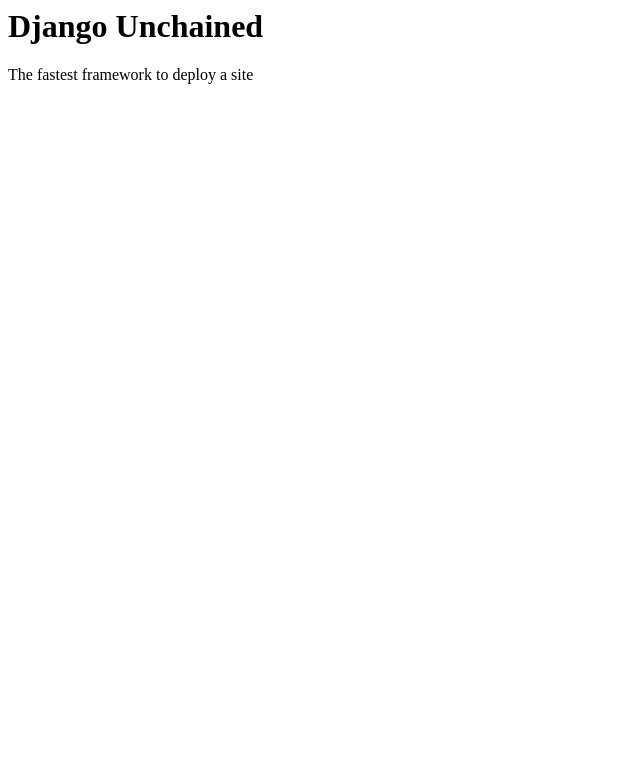
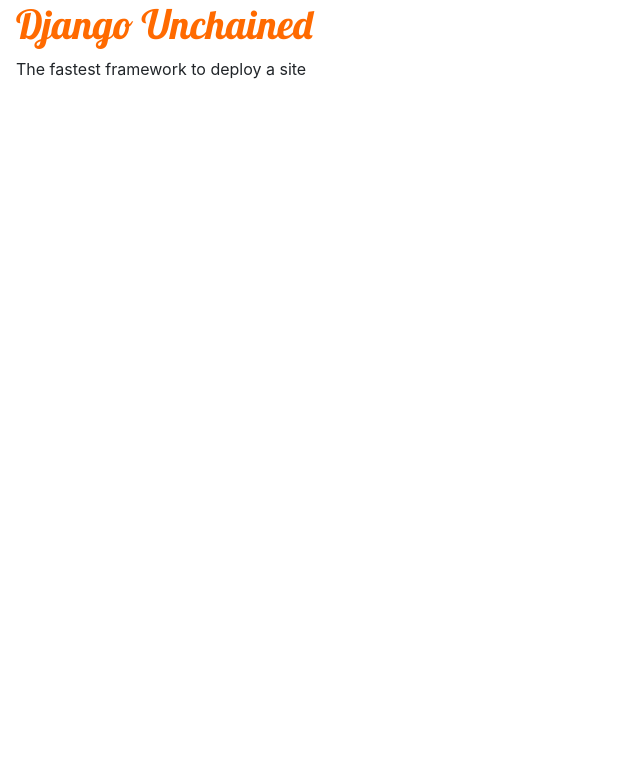
Before and after one commit to chronarchitect/django-unchained, a Django app: page / in a window 1280 px wide. Shown: the top 783 px of the page, without its empty margins (0-640 px from the left). Run offline with Django 3.2, Linux system fonts and the light colour scheme; data that the repository does not hold is empty; some libraries are stand-ins or nearby versions.

Commit message:
Added CSS

```diff
--- /dev/null
+++ b/blog/static/css/blog.css
@@ -0,0 +1,8 @@
+body{
+	padding-left: 1em;
+}
+
+h1 a, h2 a {
+	color: #ff6a00;
+	font-family: 'Lobster', cursive;
+}
--- a/blog/templates/blog/post_list.html
+++ b/blog/templates/blog/post_list.html
@@ -1,10 +1,25 @@
-<html>
+<!doctype html>
+{% load static %}
+<html lang="en">
 	<head>
 		<title>Django Unchained</title>
+
+		<!-- REQUIRED meta tags -->
+		<meta charset="utf-8">
+		<meta name="viewport" content="width=device-width, initial-scale=1, shrink-to-fit=no">
 		<meta name="author" content="chronarchitect">
+
+		<!-- Bootsrap CSS -->
+		<link rel="stylesheet" href="https://stackpath.bootstrapcdn.com/bootstrap/4.3.1/css/bootstrap.min.css" integrity="sha384-ggOyR0iXCbMQv3Xipma34MD+dH/1fQ784/j6cY/iJTQUOhcWr7x9JvoRxT2MZw1T" crossorigin="anonymous">
+
+		<!-- Google Fonts -->
+		<link href="https://fonts.googleapis.com/css?family=Lobster" rel="stylesheet">
+
+		<!-- My CSS -->
+		<link rel="stylesheet" href="{%static 'css/blog.css' %}">
 	</head>
 	<body>
-		<h1>Django Unchained</h1>
+		<h1><a href="">Django Unchained</a></h1>
 		<p>The fastest framework to deploy a site</p>
 		{% for post in posts %}
 		<div>
```
